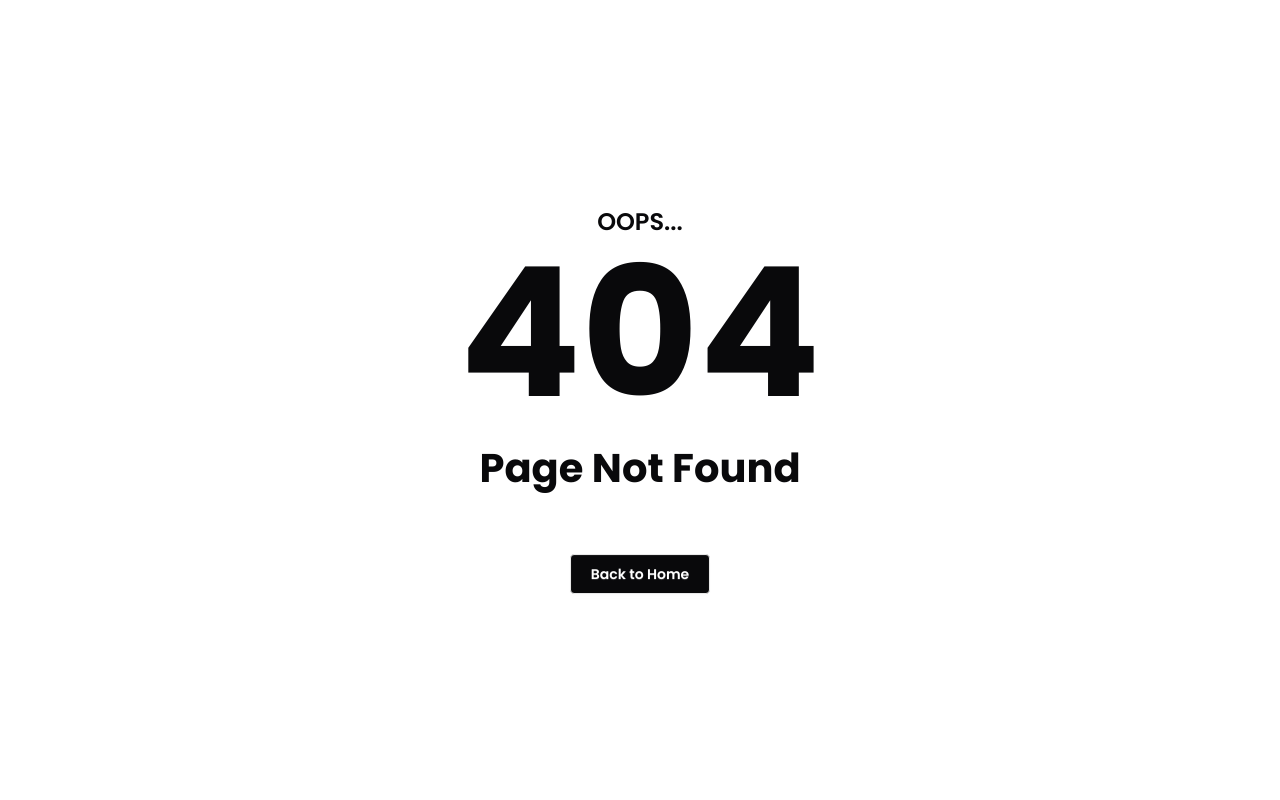
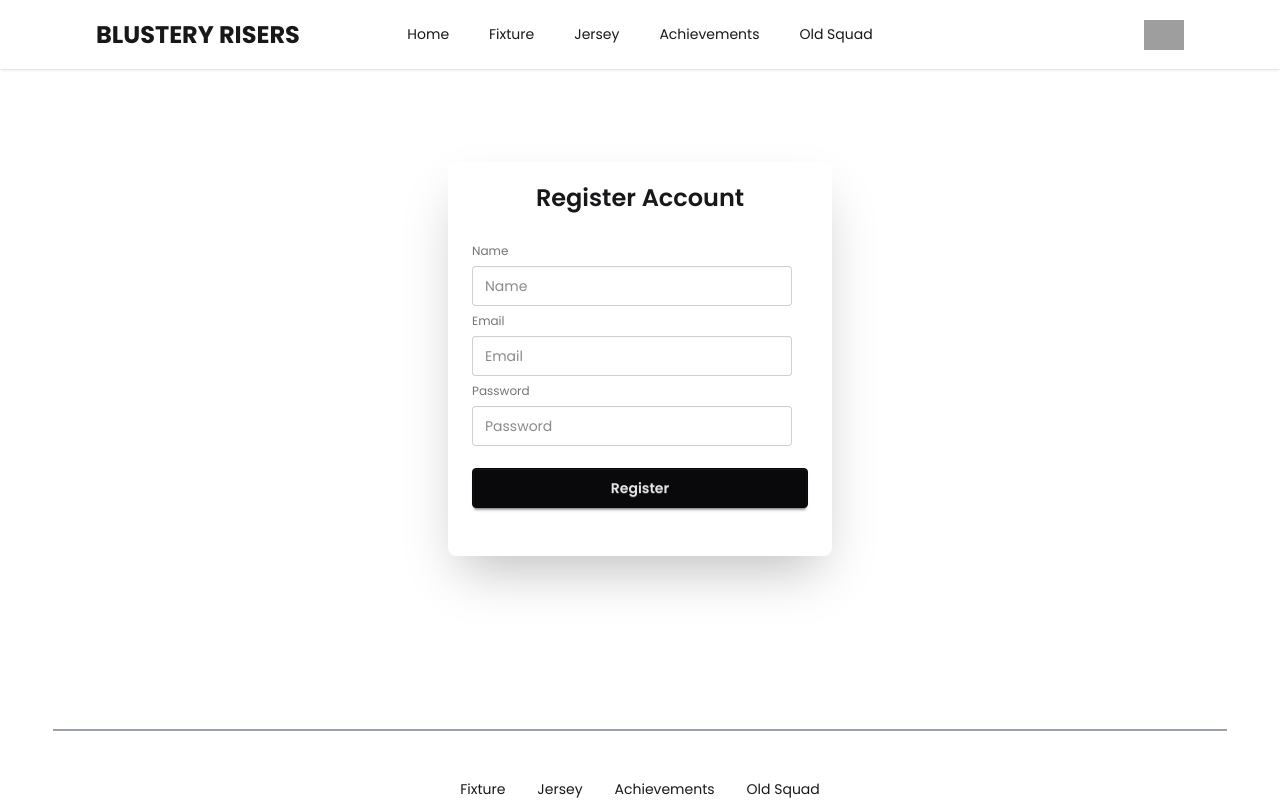
Before and after one commit to imam-hasan-jami/Blustery-Risers, a React (Vite) app: page /register in a window 1280 px wide. Before the commit this address had no page. Shown: the top 800 px of the page. Built offline with nearby package versions, Linux system fonts and the light colour scheme; grey boxes are pictures that could not be loaded.

Commit message:
Add Login and Register components with routing

```diff
--- a/src/components/Navbar.jsx
+++ b/src/components/Navbar.jsx
@@ -60,7 +60,7 @@ const Navbar = () => {
     );
 
   return (
-    <div className="navbar bg-base-100 shadow-sm px-20">
+    <div className="navbar bg-base-100 shadow-sm lg:px-20">
       <div className="navbar-start">
         <div className="dropdown">
           <div tabIndex={0} role="button" className="btn btn-ghost lg:hidden">
--- /dev/null
+++ b/src/pages/Login.jsx
@@ -0,0 +1,58 @@
+import React from 'react';
+import { Link } from 'react-router';
+
+const Login = () => {
+
+    const handleLogin = (e) => {
+        e.preventDefault();
+    }
+
+    return (
+    <div className="flex justify-center min-h-[calc(100vh-220px)] items-center">
+      <div className="card bg-base-100 w-full max-w-sm shrink-0 shadow-2xl py-5">
+        <h2 className="font-semibold text-2xl text-center">
+          Admin Login
+        </h2>
+        <form onSubmit={handleLogin} className="card-body">
+          <fieldset className="fieldset">
+            {/* email  */}
+            <label className="label">Email</label>
+            <input
+              name="email"
+              type="email"
+              className="input"
+              placeholder="Email"
+            //   onChange={(e) => setEmail(e.target.value)}
+              required
+            />
+            {/* passowrd  */}
+            <label className="label">Password</label>
+            <input
+              name="password"
+              type="password"
+              className="input"
+              placeholder="Password"
+              required
+            />
+            {/* <div>
+              <Link to={`/auth/forget-password?email=${encodeURIComponent(email)}`} className="link link-hover">Forgot password?</Link>
+            </div> */}
+
+            {/* {error && (
+              <p className="text-red-500 text-xs font-semibold text-center mt-3">
+                {error}
+              </p>
+            )} */}
+
+            <button type="submit" className="btn btn-neutral mt-4">
+              Login
+            </button>
+
+          </fieldset>
+        </form>
+      </div>
+    </div>
+  );
+};
+
+export default Login;
--- /dev/null
+++ b/src/pages/Register.jsx
@@ -0,0 +1,61 @@
+import React from 'react';
+
+const Register = () => {
+
+    const handleRegister = (e) => {
+        e.preventDefault();
+    };
+
+    return (
+    <div className="flex justify-center min-h-[calc(100vh-220px)] items-center">
+      <div className="card bg-base-100 w-full max-w-sm shrink-0 shadow-2xl py-5">
+        <h2 className="font-semibold text-2xl text-center">
+          Register Account
+        </h2>
+        <form onSubmit={handleRegister} className="card-body">
+          <fieldset className="fieldset">
+            {/* Name  */}
+            <label className="label">Name</label>
+            <input
+              name="name"
+              type="text"
+              className="input"
+              placeholder="Name"
+              required
+            />
+
+            {/* email  */}
+            <label className="label">Email</label>
+            <input
+              name="email"
+              type="email"
+              className="input"
+              placeholder="Email"
+              required
+            />
+
+            {/* password  */}
+            <label className="label">Password</label>
+            <div className="flex">
+              <input
+                name="password"
+                type='password'
+                className="input"
+                placeholder="Password"
+                pattern="^(?=.*[A-Z])(?=.*[a-z]).{6,}$"
+                required
+              />
+            </div>
+
+            <button type="submit" className="btn btn-neutral mt-4">
+              Register
+            </button>
+
+          </fieldset>
+        </form>
+      </div>
+    </div>
+  );
+};
+
+export default Register;
--- a/src/routes/Router.jsx
+++ b/src/routes/Router.jsx
@@ -8,6 +8,8 @@ import Fixture from "../pages/Fixture";
 import Jersey from "../pages/Jersey";
 import Achievements from "../pages/Achievements";
 import OldSquad from "../pages/OldSquad";
+import Register from "../pages/Register";
+import Login from "../pages/Login";
 
 const router = createBrowserRouter([
   {
@@ -50,6 +52,14 @@ const router = createBrowserRouter([
         {
             path: "/old-squad",
             Component: OldSquad,
+        },
+        {
+            path: "/register",
+            Component: Register,
+        },
+        {
+            path: "/login",
+            Component: Login,
         }
     ]
   },
```
